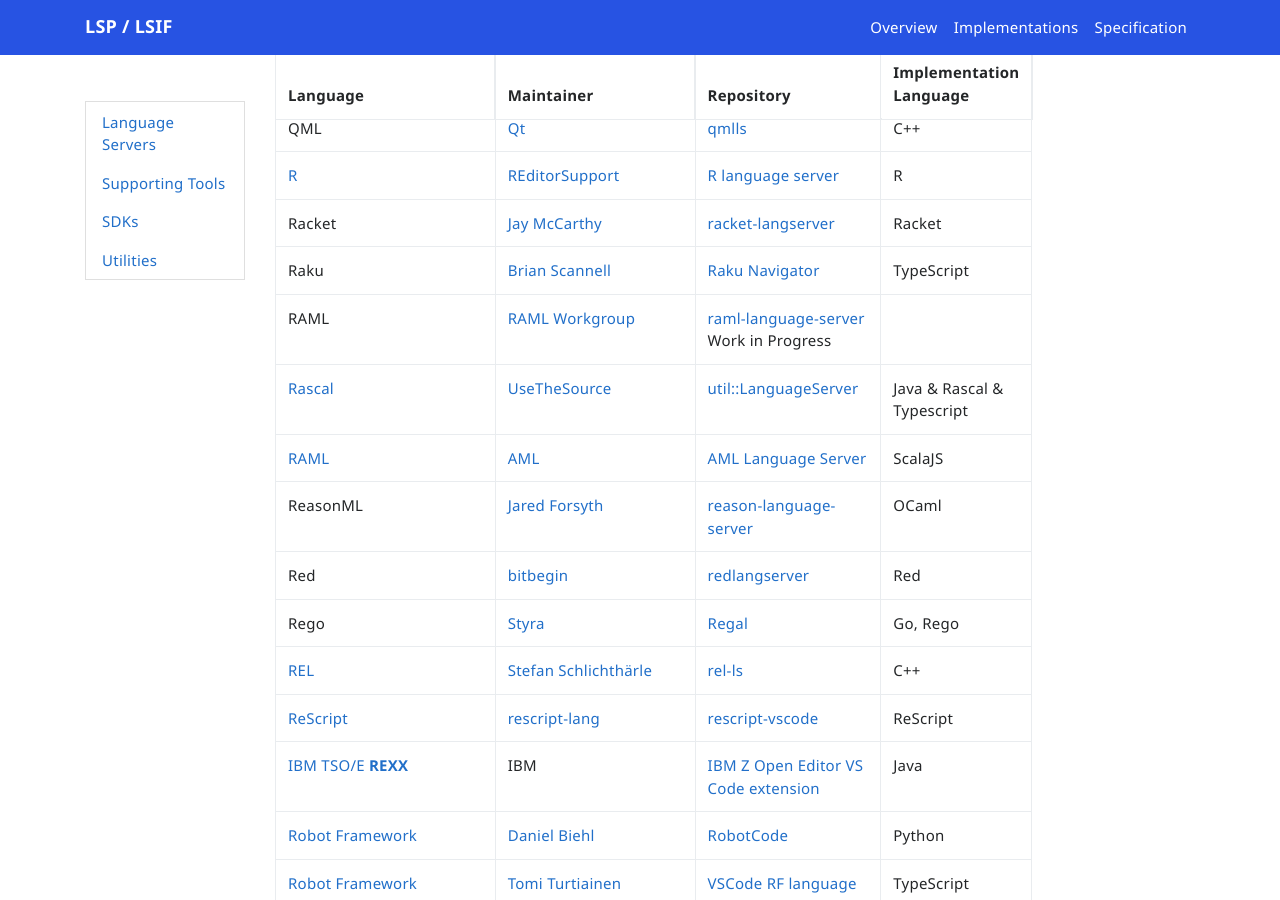
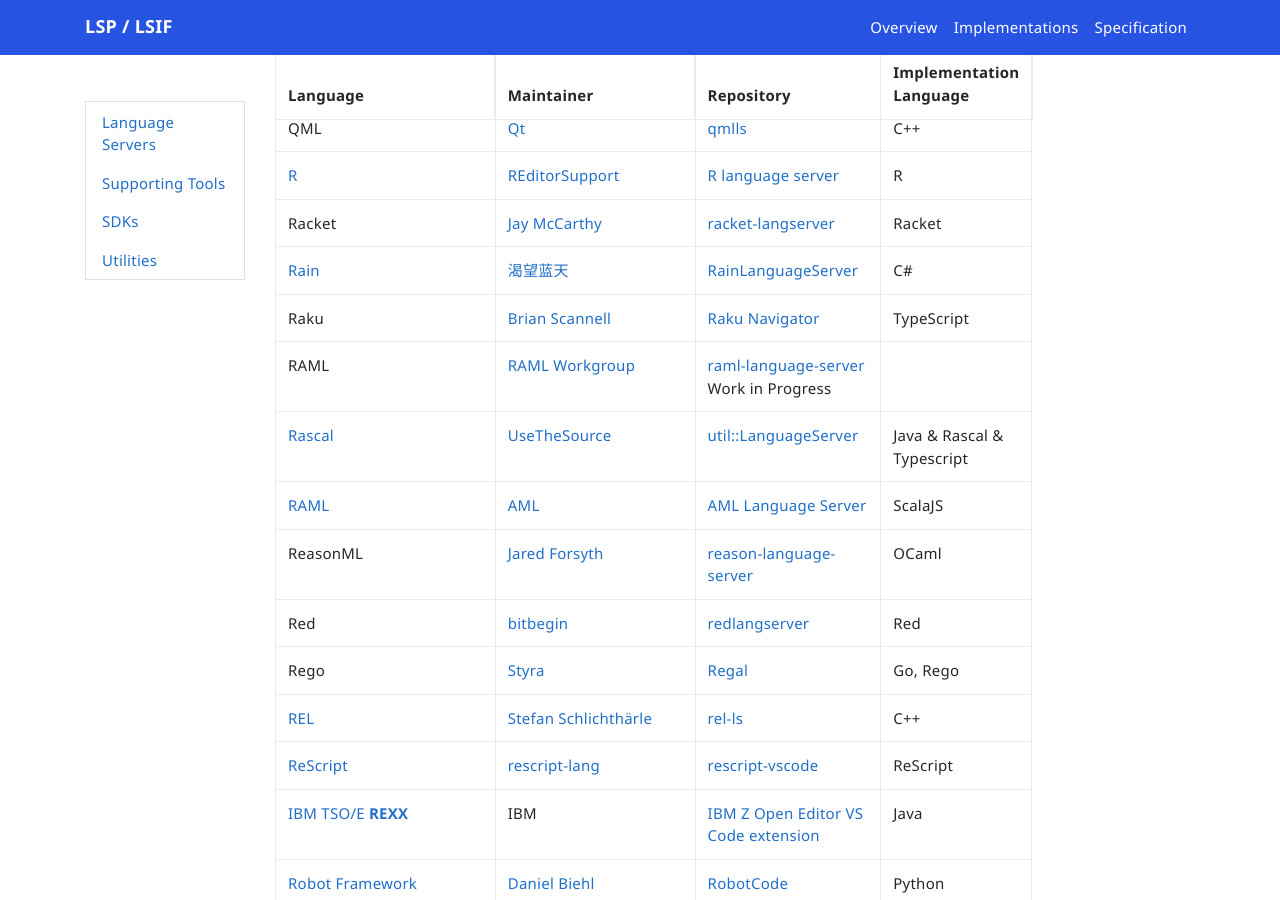
Before and after one commit to microsoft/language-server-protocol, a Jekyll site: the page built from _implementors/servers.md, in a window 1280 px wide and 900 px high, scrolled down 10277 px. Built offline with Jekyll 4.4.1, drawn with Linux system fonts in a browser that asks for light colours; nearby versions of some CDN libraries; comment, search, counter and statistics services are not loaded.

Commit message:
Add Rain language server to  LSP (#2039)

```diff
--- a/_implementors/servers.md
+++ b/_implementors/servers.md
@@ -189,6 +189,7 @@
 | QML | [Qt](https://www.qt.io/) | [qmlls](https://github.com/qt/qtdeclarative/tree/dev/tools/qmlls) | C++ |
 | [R](https://www.r-project.org/) | [REditorSupport](https://github.com/REditorSupport) | [R language server](https://github.com/REditorSupport/languageserver) | R |
 | Racket | [Jay McCarthy](https://github.com/jeapostrophe) | [racket-langserver](https://github.com/jeapostrophe/racket-langserver) | Racket |
+| [Rain](https://github.com/RainCmd/RainLanguage) | [渴望蓝天](https://github.com/RainCmd) | [RainLanguageServer](https://github.com/RainCmd/RainLanguageServer) | C# |
 | Raku | [Brian Scannell](https://github.com/bscan) | [Raku Navigator](https://github.com/bscan/RakuNavigator) | TypeScript |
 | RAML | [RAML Workgroup](http://raml.org/about/workgroup) | [raml-language-server](https://github.com/raml-org/raml-language-server) Work in Progress | |
 | [Rascal](https://www.rascal-mpl.org/) | [UseTheSource](https://github.com/UseTheSource) | [util::LanguageServer](https://github.com/usethesource/rascal-language-servers) | Java & Rascal & Typescript |
```
